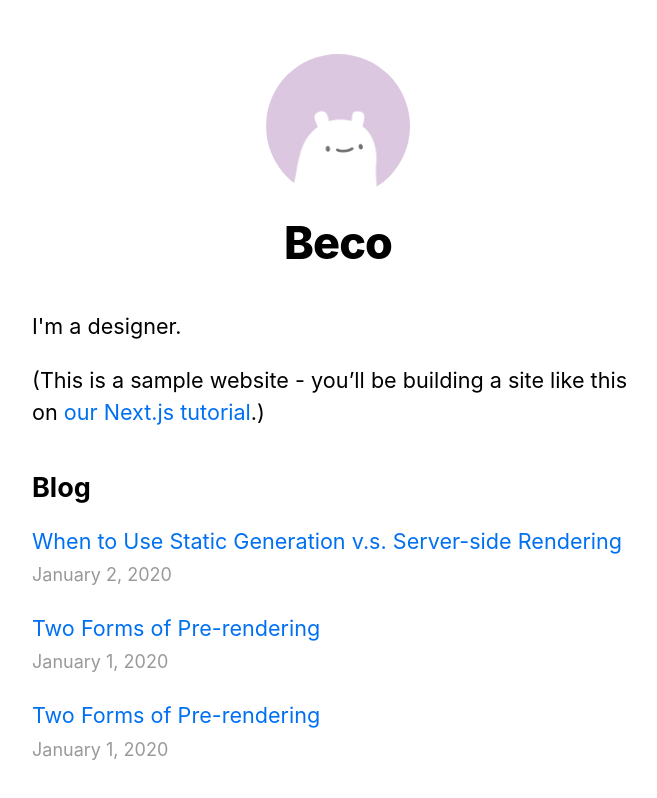
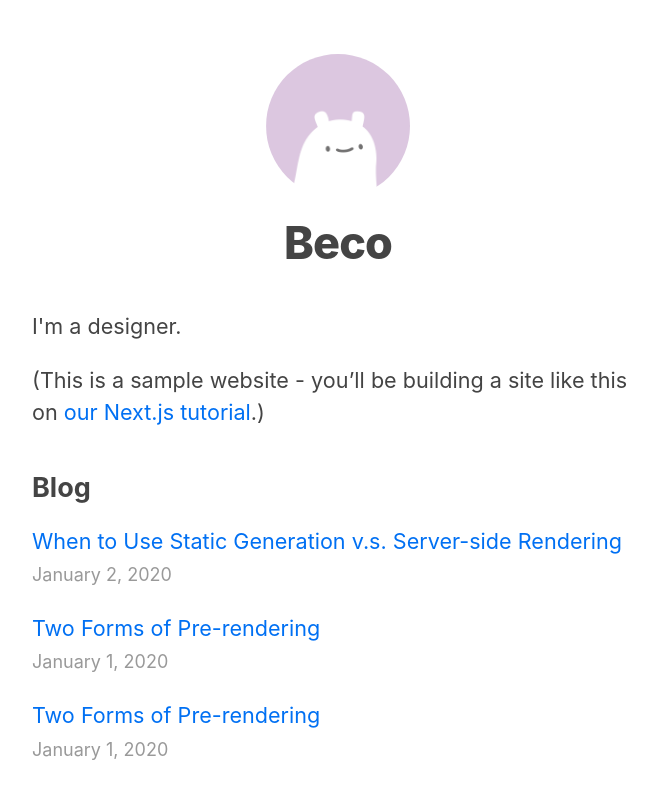
Before and after one commit to becolomochi/nextjs-blog, a Next.js app: page / in a window 1280 px wide. Shown: the top 798 px of the page, without its empty margins (302-959 px from the left). Built offline with nearby package versions, Linux system fonts and the light colour scheme.

Commit message:
テキスト色を追加

```diff
--- a/styles/global.scss
+++ b/styles/global.scss
@@ -6,6 +6,7 @@ body {
     Cantarell, Fira Sans, Droid Sans, Helvetica Neue, sans-serif;
   line-height: 1.6;
   font-size: 18px;
+  color: #444;
 }
 
 * {
```
